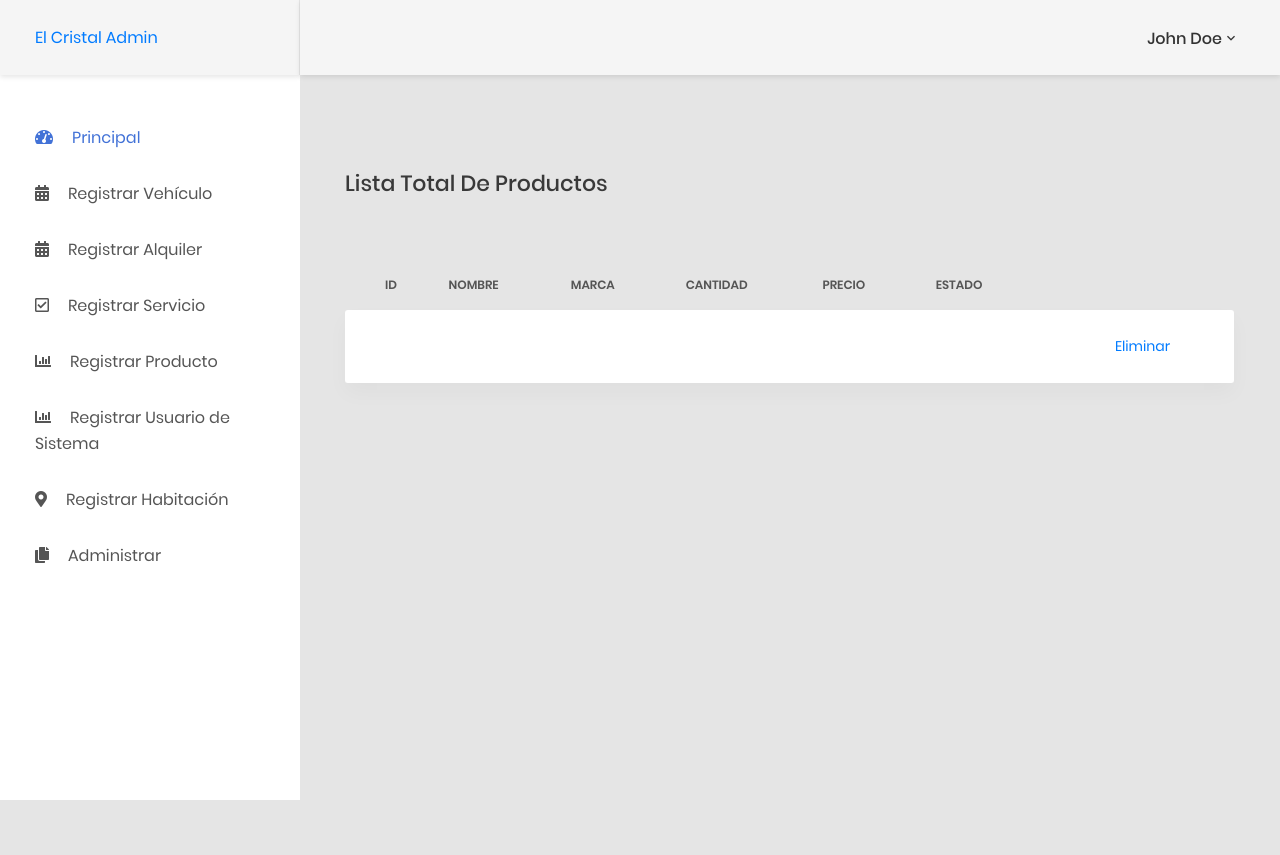
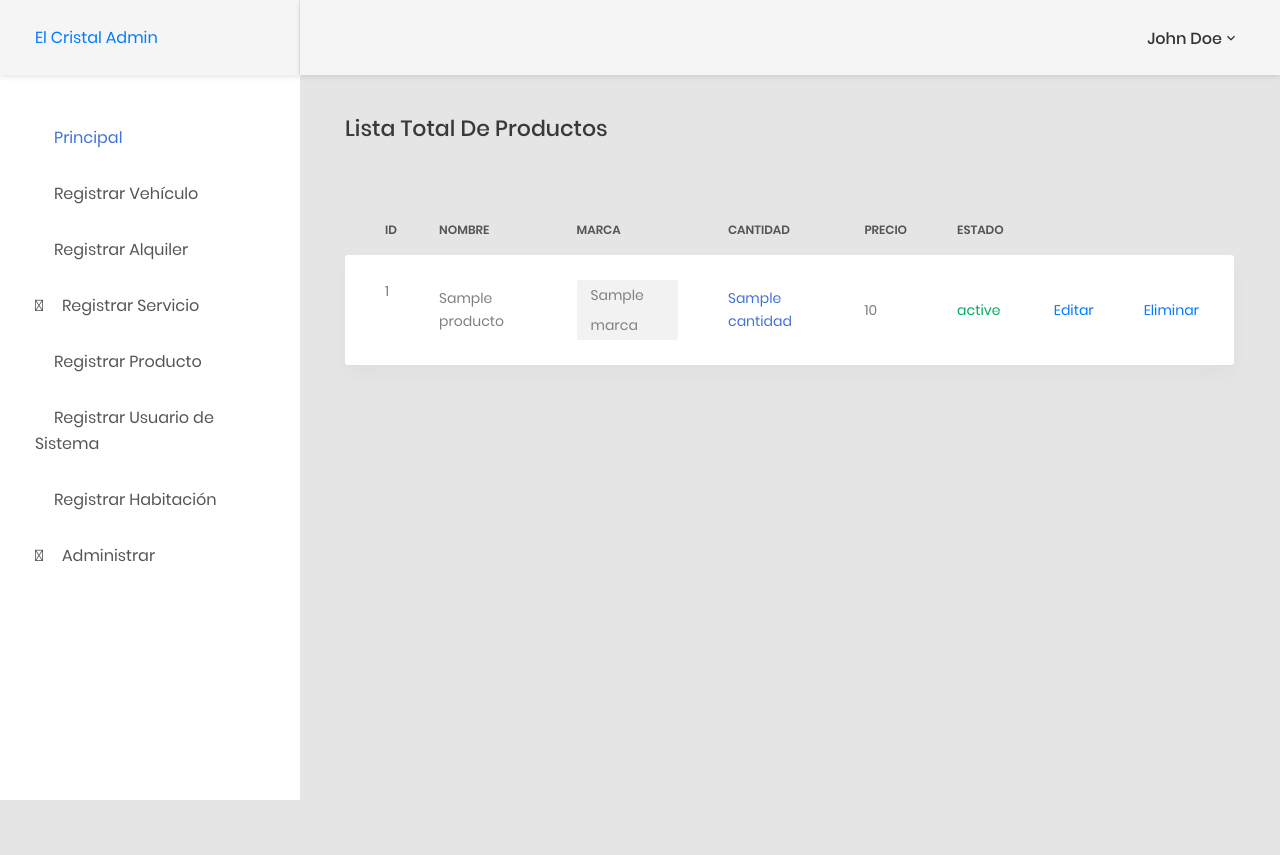
Before and after one commit to davidguio18/Proyecto_Motel, a PHP site: template Vistas/productos/admin.php in a window 1280 px wide. After the commit the page ends 800 px from the top, so only its background shows below. Run offline with PHP 8.4, Linux system fonts and the light colour scheme; the template is opened without the code that fills it: most values are stand-ins (such as "Sample title", 1, 10 or a date in 2020).

Commit message:
Arreglos de interfas
interfas

```diff
--- a/Vistas/cabecera.php
+++ b/Vistas/cabecera.php
@@ -11,10 +11,11 @@
     <!-- Title Page-->
     <title>principal</title>
 
+
     <!-- Fontfaces CSS-->
     <link href="Vistas/resources/css/font-face.css" rel="stylesheet" media="all">
     <link href="Vistas/resources/vendor/font-awesome-4.7/css/font-awesome.min.css" rel="stylesheet" media="all">
-    <link href="Vistas/resources/vendor/font-awesome-5/css/fontawesome-all.min.css" rel="stylesheet" media="all">
+    <!--<link href="Vistas/resources/vendor/font-awesome-5/css/fontawesome-all.min.css" rel="stylesheet" media="all">-->
     <link href="Vistas/resources/vendor/mdi-font/css/material-design-iconic-font.min.css" rel="stylesheet" media="all">
 
     <!-- Bootstrap CSS-->
@@ -31,6 +32,7 @@
 
     <!-- Main CSS-->
     <link href="Vistas/resources/css/theme.css" rel="stylesheet" media="all">
+    <link rel="stylesheet" type="text/css" href="fonts.css">
 
 </head>
 
@@ -51,7 +53,7 @@
                     <ul class="list-unstyled navbar__list">
                         <li class="active has-sub">
                             <a class="js-arrow" href="#">
-                                <i class="fas fa-tachometer-alt"></i>Principal</a>
+                                <i class="icon icon-home"></i>Principal</a>
 
                         </li>
                           <li>
--- a/Vistas/productos/admin.php
+++ b/Vistas/productos/admin.php
@@ -1,50 +1,4 @@
-<!DOCTYPE html>
-<html>
-<head>
-	<title>Listado general de productos</title>
 
-</head>
-<body>
-
-
-	<table width="100%" border="1" cellpadding="0" cellspacing="0">
-		<tbody>
-			<tr>
-				<th scope="col">ID</th>
-				<th scope="col">Nombre</th>
-				<th scope="col">Marca</th>
-				<th scope="col">Cantidad</th>
-				<th scope="col">Precio</th>
-				<th scope="col">estado</th>
-				<th scope="col">Acciones</th>
-				<th scope="col">Acciones</th>
-
-			</tr>
-			<?php
-			foreach ( $productos as $producto) {?>
-
-			<tr>
-				<th scope="row"><?=$producto->id_producto; ?></th>
-				<td><?=$producto->nombre; ?></td>
-				<td><?=$producto->marca; ?></td>
-				<td><?=$producto->cantidad; ?></td>
-				<td><?=$producto->precio; ?></td>
-				<td><?=$producto->estado; ?></td>
-				<td><a href="index.php?c=producto&a=update&id=<?=$producto->id_producto;?>">Editar</a></td>
-				<td><a href="index.php?c=producto&a=delete&id=<?=$producto->id_producto;?>">Eliminar</a></td>
-
-
-			</tr>
-			<?php } ?>
-
-		</tbody>
-
-
-
-	</table>
-
-</body>
-</html>
 <?php
 
 	include_once("Vistas/cabecera.php");
@@ -82,26 +36,25 @@
 
                                             </tr>
                                         </thead>
-                                        <!--<?php foreach ( $productos as $producto) {?>-->
+                                       <?php  foreach ( $productos as $producto) {?>
                                         <tbody>
                                             <tr class="tr-shadow">
+                                                 <td><?=$producto->id_producto; ?>
+                                                </td>
+                                                <td><?=$producto->nombre; ?></td>
                                                 <td>
-                                               <!--  <?=$producto->id_producto; ?> -->
+                                                    <span class="block-email"> <?=$producto->marca; ?></span>
                                                 </td>
-                                                <td><!--<?=$producto->nombre; ?>--></td>
+                                                <td class="desc"><?=$producto->cantidad; ?></td>
+                                                <td><?=$producto->precio; ?></td>
                                                 <td>
-                                                    <span class="block-email"> <!--<?=$producto->marca; ?>--></span>
-                                                </td>
-                                                <td class="desc"><!--<?=$producto->cantidad; ?>--></td>
-                                                <td><!--<?=$producto->precio; ?>--></td>
-                                                <td>
-                                                    <span class="status--process"><!--<?=$producto->estado; ?>--></span>
+                                                    <span class="status--process"><?=$producto->estado; ?></span>
                                                 </td>
 
                                                 <td>
                                                     <div class="table-data-feature">
 
-                                                         <a href="index.php?c=producto&a=update&id=<?=$producto->id_producto;?>"></a>
+                                                         <a href="index.php?c=producto&a=update&id=<?=$producto->id_producto;?>">Editar</a>
 
                                                 </td>
                                                 <td>
@@ -111,7 +64,7 @@
                                                     </div>
                                                 </td>
                                             </tr>
-                                            		<!--<?php } ?>-->
+                                            		<?php } ?>
                                             <tr class="spacer"></tr>
 
                                         </tbody>
```
Also changed, not shown: Vistas/productos/crearp.php (+2 -28 lines).
